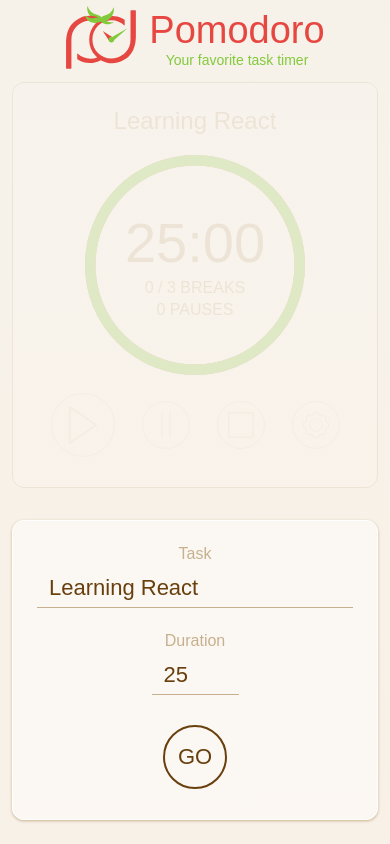
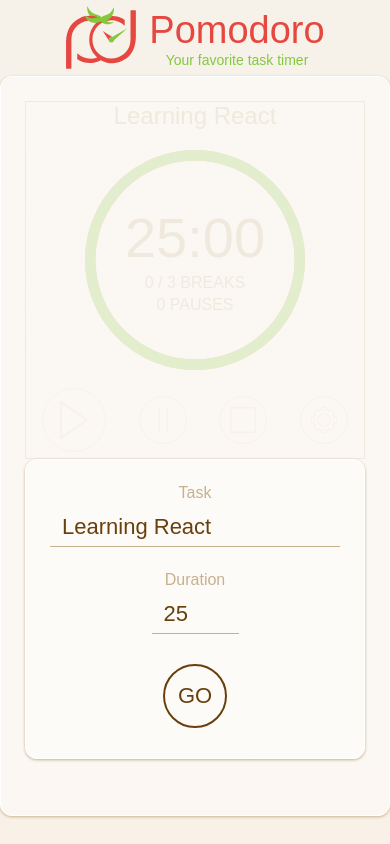
Before and after one commit to webskigosc/pomodoro-app, a React (Create React App) app: page / in a window 390 px wide. Shown: the top 844 px of the page. Built offline with nearby package versions, Linux system fonts and the light colour scheme.

Commit message:
W04L06 - Added Timer class and main tag styles

```diff
--- a/src/index.css
+++ b/src/index.css
@@ -53,6 +53,7 @@ body {
 
 main {
   flex-grow: 1;
+  margin: 0 auto;
 }
 
 h1,
@@ -84,7 +85,7 @@ h2 {
   color: var(--green-color);
 }
 
-.TaskTimer,
+.Timer,
 .TaskEditor,
 .TaskCreator form,
 .TaskListElement {
@@ -94,7 +95,7 @@ h2 {
   box-shadow: var(--shadow-sm);
 }
 
-.TaskTimer,
+.Timer,
 .TaskEditor,
 .TaskCreator form {
   text-align: center;
@@ -345,9 +346,8 @@ input::placeholder {
 }
 
 .Header,
-.Timer,
 .Footer,
-.TasksList {
+main {
   margin: 0 auto;
   padding: 12px 0;
   max-width: 680px;
@@ -373,9 +373,8 @@ input::placeholder {
 
 @media screen and (max-width: 720.99px) {
   .Header,
-  .Timer,
   .Footer,
-  .TasksList {
+  main {
     padding: 6px 12px;
     max-width: 100%;
   }
```
